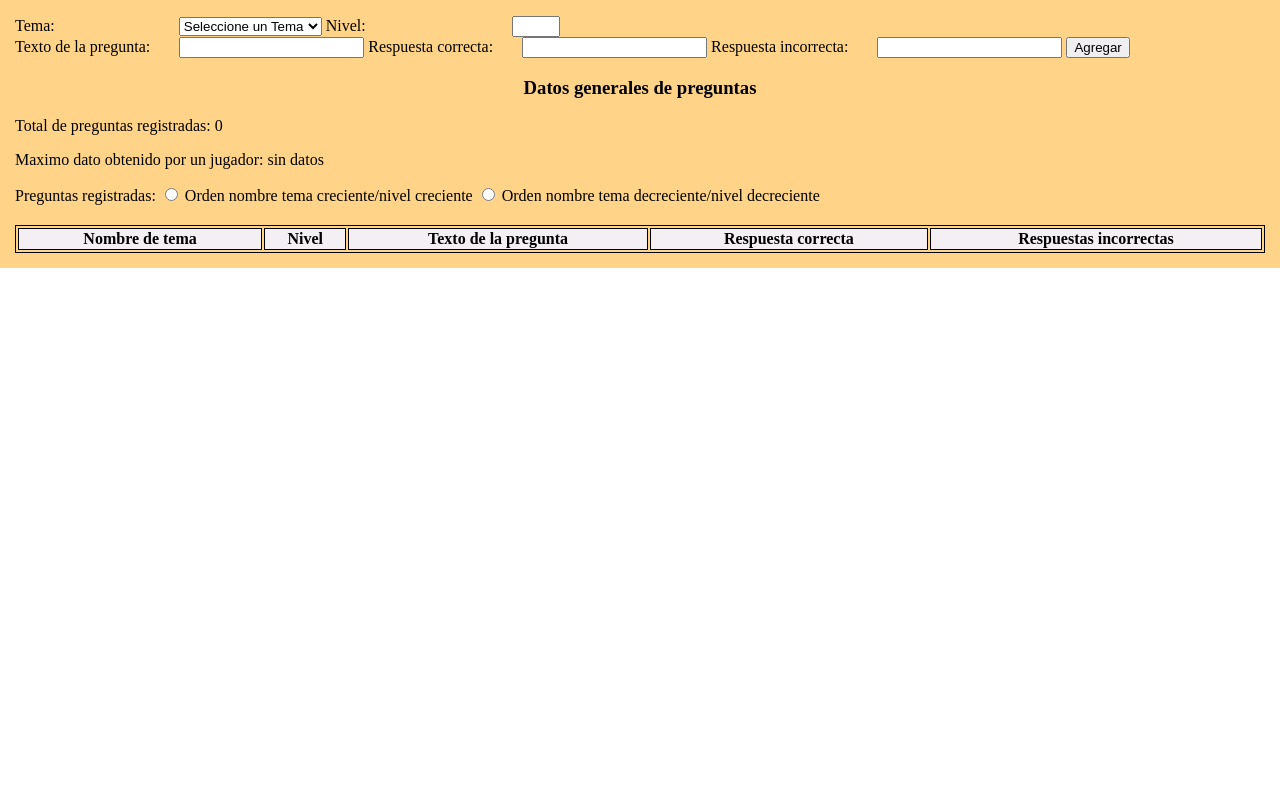
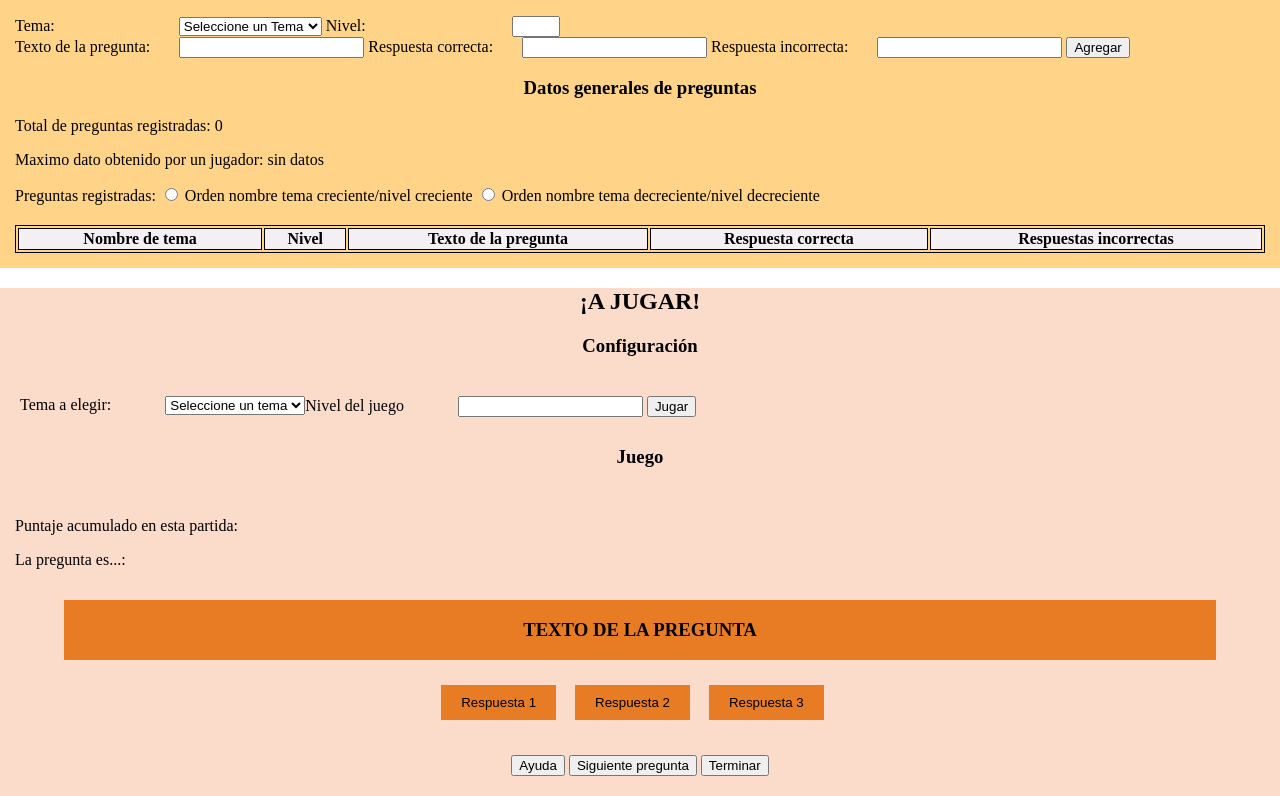
Before and after one commit to santimenendez98/obligatorioProgramacion1, a plain HTML site: page index.html in a window 1280 px wide. Shown: the part 1035-1831 px from the top of the page. Before the commit the page ends 1303 px from the top, so only its background shows below. Drawn offline with Linux system fonts and the light colour scheme.

Commit message:
section 3
xd

```diff
--- a/css/styles.css
+++ b/css/styles.css
@@ -10,21 +10,21 @@ body {
 }
 
 .container-imagen-trivia {
-  display:flex;
-  justify-content:center;
+  display: flex;
+  justify-content: center;
 }
 
 .container-imagen-trivia img {
-  width:200px;
+  width: 200px;
 }
 
 .container-botones {
-  display:flex;
-  justify-content:center;
+  display: flex;
+  justify-content: center;
 }
 
 .container-botones a {
-  padding:15px 20px 0 10px;
+  padding: 15px 20px 0 10px;
 }
 
 .container-descripcion-general {
@@ -60,6 +60,7 @@ body {
   width: 50px;
   padding: 10px;
 }
+
 .container-gestion-temas {
   background: #ffd388;
 }
@@ -110,7 +111,7 @@ body {
   margin-right: 142px;
 }
 
-.container-gestion-preguntas-input-2 label{
+.container-gestion-preguntas-input-2 label {
   margin-right: 25px;
 }
 
@@ -149,3 +150,72 @@ body {
     flex-direction: column;
   }
 }
+
+.contenedor-Ajugar {
+  background-color: #fbdccb
+}
+
+.titulo-ajugar {
+  text-align: center
+}
+
+.contenedor-configuracion {
+  text-align: center
+}
+
+.contenedor-temaaelegirYniveldejuego-etc {
+  display: flex;
+  margin-left: 20px;
+}
+
+.contenedor-temaAElegir {
+  padding: 20px 0 10px 0;
+}
+
+.contenedor-nivelDelJuegoYBoton {
+  padding: 20px 0 10px 0;
+}
+
+.contenedor-temaAElegir label {
+  margin-right: 50px;
+}
+
+.contenedor-nivelDelJuegoYBoton label {
+  margin-right: 50px;
+}
+
+.contenedor-texto-de-la-pregunta {
+  background-color: #e87c24;
+  width: 90%;
+  text-align: center;
+  margin-bottom: 25px;
+}
+
+.contenedor-3-divs {
+  display: flex;
+  flex-direction: column;
+  align-items: center;
+}
+
+.contenedor-respuestas {
+  margin-bottom: 35px;
+}
+
+.contenedor-3-botones {
+  margin-bottom: 20px;
+}
+
+.contenedor-respuestas button {
+  background-color: #e87c24;
+  border: none;
+  padding: 10px 20px 10px 20px;
+  margin-right: 15px;
+}
+
+.contenedor-juego {
+  text-align: center;
+}
+
+.contenedor-puntajeYPregunta {
+  padding: 15px;
+}
--- a/index.html
+++ b/index.html
@@ -2,11 +2,13 @@
 
 <!DOCTYPE html>
 <html lang="es">
+
 <head>
   <meta charset="UTF-8">
   <title>Trivia</title>
   <link rel="stylesheet" href="css/styles.css">
 </head>
+
 <body>
   <section class="container-header">
     <div class="container-imagen-trivia">
@@ -18,7 +20,6 @@
       <a href="#">Administrar</a>
       <a href="#">¡Jugar!</a>
     </nav>
-
   </section>
 
   <section class="container-descripcion-general">
@@ -158,5 +159,53 @@
       </div>
     </div>
   </section>
+
+  <section class="contenedor-Ajugar">
+    <div class="titulo-ajugar">
+      <h1>¡A JUGAR!</h1>
+    </div>
+    <div class="contenedor-contenido-ajugar-general">
+      <div class="contenedor-configuracion">
+        <h3>Configuración</h3>
+      </div>
+      <form>
+        <div class="contenedor-temaaelegirYniveldejuego-etc">
+          <div class="contenedor-temaAElegir">
+            <label for "temaAElegir" class="temaAElegir">Tema a elegir:</label>
+            <select id="temaAElegir" required>
+              <option value="">Seleccione un tema</option>
+            </select>
+          </div>
+          <div class="contenedor-nivelDelJuegoYBoton">
+            <label for "nivelDelJuego" class="nivelDelJuego">Nivel del juego</label>
+            <input type="number">
+            <button type="Jugar" value="Jugar" id="boton-jugar">Jugar</button>
+          </div>
+        </div>
+      </form>
+    </div>
+    <div class="contenedor-juego">
+      <h3>Juego</h3>
+    </div>
+    <div class="contenedor-puntajeYPregunta">
+      <p>Puntaje acumulado en esta partida:</p>
+      <p>La pregunta es...:</p>
+    </div>
+    <div class="contenedor-3-divs">
+      <div class="contenedor-texto-de-la-pregunta">
+        <h3>TEXTO DE LA PREGUNTA</h3>
+      </div>
+      <div class="contenedor-respuestas">
+        <button type="Respuesta1" value="Respuesta1" id="boton=respuesta1">Respuesta 1</button>
+        <button type="Respuesta2" value="Respuesta2" id="boton=respuesta2">Respuesta 2</button>
+        <button type="Respuesta3" value="Respuesta3" id="boton=respuesta3">Respuesta 3</button>
+      </div>
+      <div class="contenedor-3-botones">
+        <button type="Ayuda" value="Ayuda" id="Ayuda">Ayuda</button>
+        <button type="Siguiente pregunta" value="Siguientepregunta" id="Siguiente pregunta">Siguiente pregunta</button>
+        <button type="Terminar" value="Terminar" id="Terminar">Terminar</button>
+      </div>
+    </div>
+  </section>
 </body>
 </html>
```
Also changed, not shown: 1 other file. Lines whose indentation alone changed are shown as unchanged.
